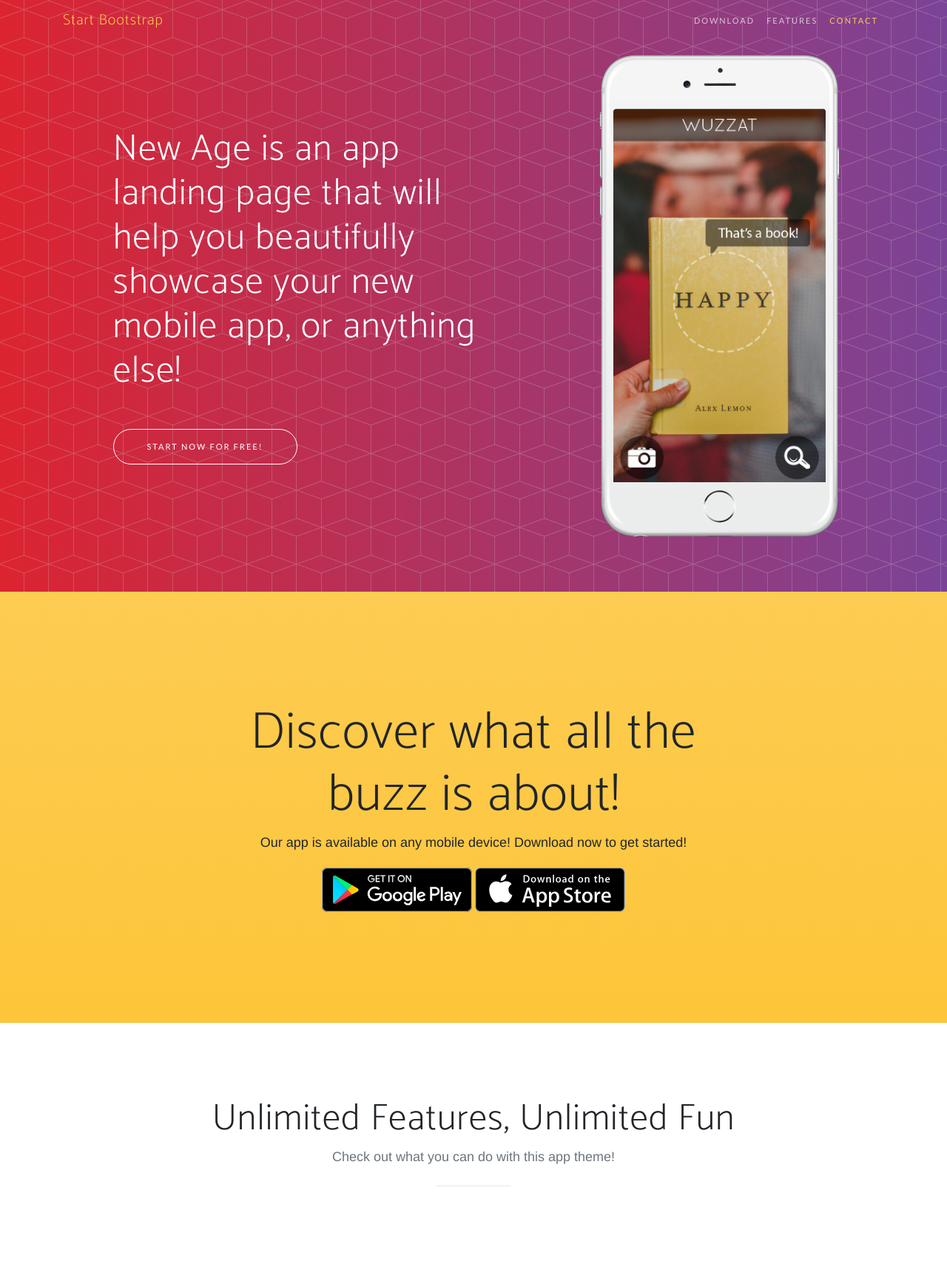
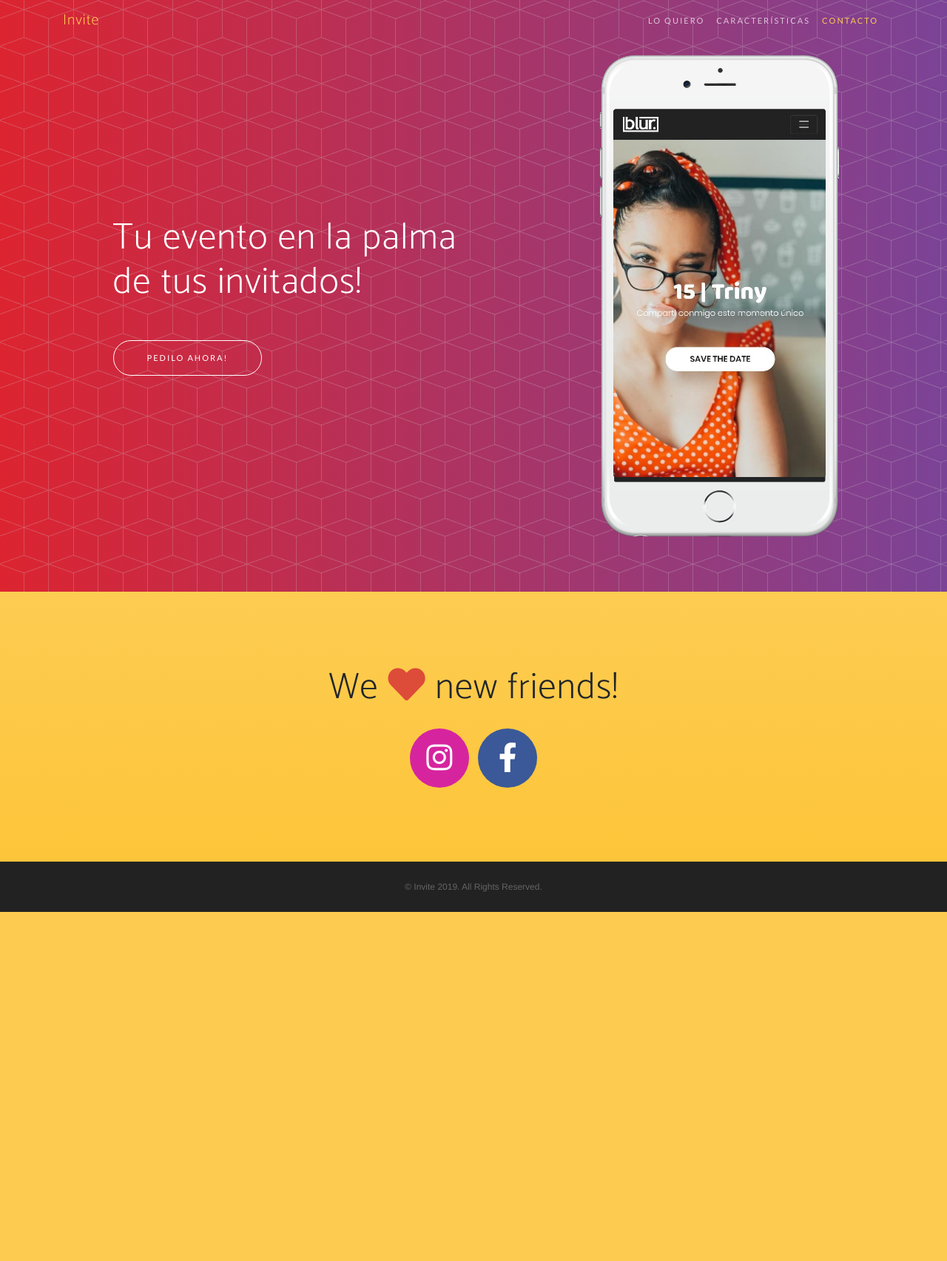
Before and after one commit to ezequielest/invite-gradient-baby, a PHP site: page / in a window 1280 px wide. Shown: the top 1705 px of the page at 74% size. After the commit the page ends 1233 px from the top, so only its background shows below. Run offline with PHP 8.4, Linux system fonts and the light colour scheme; some web fonts are replaced.

Commit message:
add instagram and some pictures

```diff
--- a/index.html
+++ b/index.html
@@ -8,7 +8,7 @@
   <meta name="description" content="">
   <meta name="author" content="">
 
-  <title>New Age - Start Bootstrap Theme</title>
+  <title>Invite | Blur</title>
 
   <!-- Bootstrap core CSS -->
   <link href="vendor/bootstrap/css/bootstrap.min.css" rel="stylesheet">
@@ -33,7 +33,7 @@
   <!-- Navigation -->
   <nav class="navbar navbar-expand-lg navbar-light fixed-top" id="mainNav">
     <div class="container">
-      <a class="navbar-brand js-scroll-trigger" href="#page-top">Start Bootstrap</a>
+      <a class="navbar-brand js-scroll-trigger" href="#page-top">Invite</a>
       <button class="navbar-toggler navbar-toggler-right" type="button" data-toggle="collapse" data-target="#navbarResponsive" aria-controls="navbarResponsive" aria-expanded="false" aria-label="Toggle navigation">
         Menu
         <i class="fas fa-bars"></i>
@@ -41,13 +41,13 @@
       <div class="collapse navbar-collapse" id="navbarResponsive">
         <ul class="navbar-nav ml-auto">
           <li class="nav-item">
-            <a class="nav-link js-scroll-trigger" href="#download">Download</a>
+            <a class="nav-link js-scroll-trigger" href="#download">Lo quiero</a>
           </li>
           <li class="nav-item">
-            <a class="nav-link js-scroll-trigger" href="#features">Features</a>
+            <a class="nav-link js-scroll-trigger" href="#features">Características</a>
           </li>
           <li class="nav-item">
-            <a class="nav-link js-scroll-trigger" href="#contact">Contact</a>
+            <a class="nav-link js-scroll-trigger" href="#contact">Contacto</a>
           </li>
         </ul>
       </div>
@@ -59,8 +59,8 @@
       <div class="row h-100">
         <div class="col-lg-7 my-auto">
           <div class="header-content mx-auto">
-            <h1 class="mb-5">New Age is an app landing page that will help you beautifully showcase your new mobile app, or anything else!</h1>
-            <a href="#download" class="btn btn-outline btn-xl js-scroll-trigger">Start Now for Free!</a>
+            <h1 class="mb-5">Tu evento en la palma de tus invitados!</h1>
+            <a href="#download" class="btn btn-outline btn-xl js-scroll-trigger">Pedilo ahora!</a>
           </div>
         </div>
         <div class="col-lg-5 my-auto">
@@ -82,6 +82,7 @@
     </div>
   </header>
 
+  <!--
   <section class="download bg-primary text-center" id="download">
     <div class="container">
       <div class="row">
@@ -110,11 +111,9 @@
             <div class="device-mockup iphone6_plus portrait white">
               <div class="device">
                 <div class="screen">
-                  <!-- Demo image for screen mockup, you can put an image here, some HTML, an animation, video, or anything else! -->
                   <img src="img/demo-screen-1.jpg" class="img-fluid" alt="">
                 </div>
                 <div class="button">
-                  <!-- You can hook the "home button" to some JavaScript events or just remove it -->
                 </div>
               </div>
             </div>
@@ -169,6 +168,7 @@
     </div>
     <div class="overlay"></div>
   </section>
+  -->
 
   <section class="contact bg-primary" id="contact">
     <div class="container">
@@ -176,19 +176,14 @@
         <i class="fas fa-heart"></i>
         new friends!</h2>
       <ul class="list-inline list-social">
-        <li class="list-inline-item social-twitter">
+        <li class="list-inline-item social-instagram">
           <a href="#">
-            <i class="fab fa-twitter"></i>
+            <i class="fab fa-instagram"></i>
           </a>
         </li>
         <li class="list-inline-item social-facebook">
           <a href="#">
             <i class="fab fa-facebook-f"></i>
-          </a>
-        </li>
-        <li class="list-inline-item social-google-plus">
-          <a href="#">
-            <i class="fab fa-google-plus-g"></i>
           </a>
         </li>
       </ul>
@@ -197,8 +192,8 @@
 
   <footer>
     <div class="container">
-      <p>&copy; Your Website 2019. All Rights Reserved.</p>
-      <ul class="list-inline">
+      <p>&copy; Invite 2019. All Rights Reserved.</p>
+      <!--<ul class="list-inline">
         <li class="list-inline-item">
           <a href="#">Privacy</a>
         </li>
@@ -208,7 +203,7 @@
         <li class="list-inline-item">
           <a href="#">FAQ</a>
         </li>
-      </ul>
+      </ul>-->
     </div>
   </footer>
 
--- a/scss/_contact.scss
+++ b/scss/_contact.scss
@@ -28,6 +28,14 @@ section.contact {
                     }
                 }
             }
+            &.social-instagram {
+                a {
+                    background-color: $brand-instagram;
+                    &:hover {
+                        background-color: darken($brand-instagram, 5%);
+                    }
+                }
+            }
             &.social-facebook {
                 a {
                     background-color: $brand-facebook;
--- a/scss/_variables.scss
+++ b/scss/_variables.scss
@@ -13,6 +13,7 @@ $gray:             lighten($gray-base, 33.5%); // #555
 $gray-light:       lighten($gray-base, 46.7%); // #777
 $gray-lighter:     lighten($gray-base, 93.5%); // #eee
 
-$brand-twitter:		#1da1f2;
-$brand-facebook:	#3b5998;
-$brand-google-plus:	#dd4b39;
+$brand-twitter:	    	#1da1f2;
+$brand-instagram:	    #d6249f;
+$brand-facebook:	    #3b5998;
+$brand-google-plus:	    #dd4b39;
```
Also changed, not shown: css/new-age.css (+8 -0 lines), css/new-age.min.css, img/demo-screen-1.jpg, img/demo-screen-1_.jpg (added), img/demo-screen-1original.jpg (added), package-lock.json.
